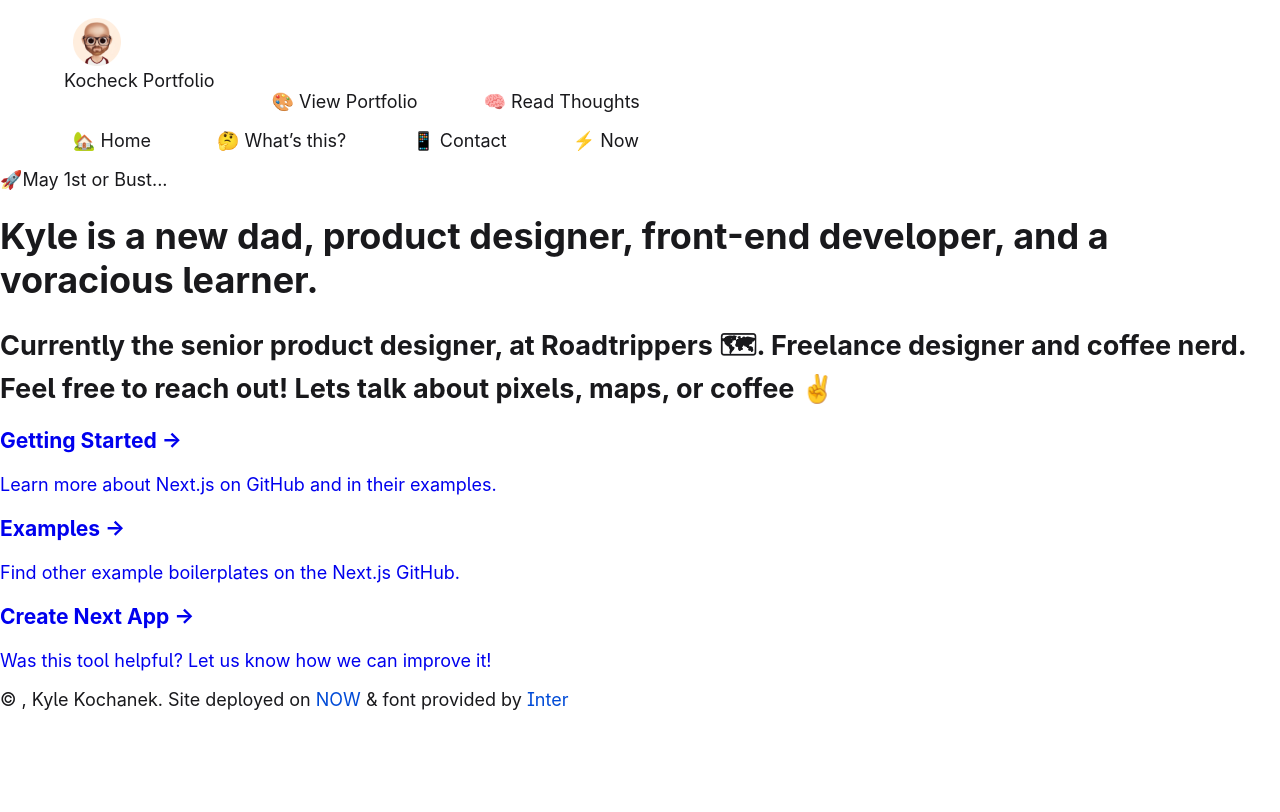
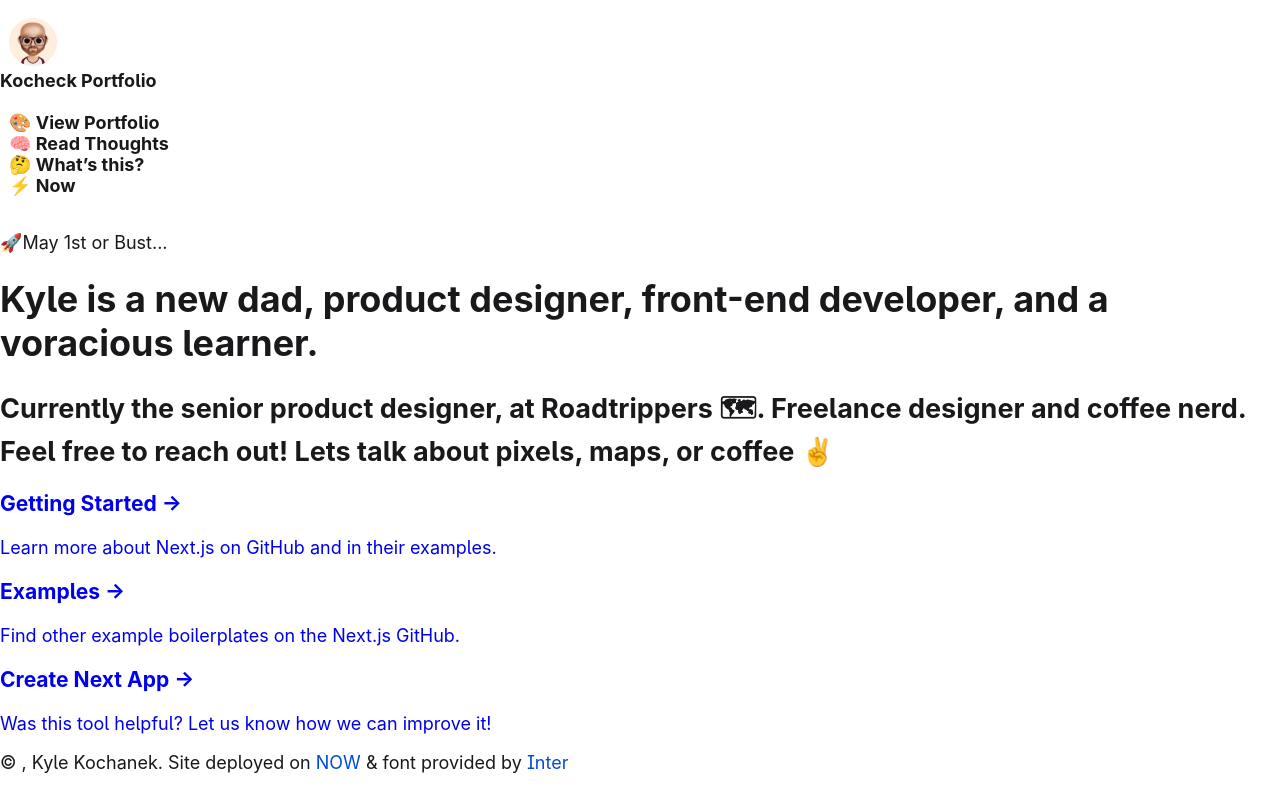
Before and after one commit to kocheck/KocheckNextJs, a Next.js app: page / in a window 1280 px wide. Shown: the top 812 px of the page. Built offline with nearby package versions, Linux system fonts and the light colour scheme; no server answers; a web font is replaced by a local one.

Commit message:
reworking the nav componats

```diff
--- a/components/nav.js
+++ b/components/nav.js
@@ -7,18 +7,13 @@ import css from '../components/nav.scss';
 const callToAction = [
   { href: '/about', label: '🎨 View Portfolio' },
   { href: '/contact', label: '🧠 Read Thoughts' },
+  { href: '/about', label: '🤔 What’s this? ' },
+  { href: '/now', label: '⚡️ Now ' },
 ].map(callToAction => {
   callToAction.key = `nav-link-${callToAction.href}-${callToAction.label}`;
   return callToAction;
 });
-const links = [
-  { href: '/about', label: '🤔 What’s this? ' },
-  { href: '/contact', label: '📱 Contact ' },
-  { href: '/now', label: '⚡️ Now ' },
-].map(link => {
-  link.key = `nav-link-${link.href}-${link.label}`;
-  return link;
-});
+
 
 const Nav = () => (
   <nav>
@@ -36,19 +31,6 @@ const Nav = () => (
         ))}
       </ul>
       {/* ======= */}
-    <ul className={css.secondary}>
-      <li>
-        <Link href="/">
-          <a>🏡 Home</a>
-        </Link>
-      </li>
-      {links.map(({ key, href, label }) => (
-        <li key={key}>
-          <a href={href}>{label}</a>
-        </li>
-      ))}
-    </ul>
-
     {/* <style jsx>{`
     `}</style> */}
   </nav>
--- a/components/nav.scss
+++ b/components/nav.scss
@@ -1,40 +1,41 @@
 // CSS for Nav
+nav {
+  display: inline-block;
+  width: 66.666666667rem;
+}
 
 nav > .mainCTA {
   display: flex;
-  justify-content: flex-start;
+  justify-content: space-between;
   font-weight: bold;
 }
 
-nav > .secondary {
-  display: flex;
-  justify-content: flex-end;
-}
+// nav > .secondary > li > a {
+//   color: var(--label-Secondary);
+// }
 
 nav > ul {
   align-items: center;
+  font-weight: bold;
 }
 
-nav > ul > li {
-  display: inline-block;
-  padding: 0 1.333333333rem;
+nav > ul > li:first-child {
+  padding-left: 0;
+
+  &:hover img {
+    outline: solid var(--brand);
+    border-radius: 100px;
+  }
 }
 
 nav > ul > li > a {
   height: 2.666666667rem;
-  color: var(--label-Primary);
   transition: 0.3s all;
   padding: 0 0.5em;
+  color: var(--label-Primary);
 
   &:hover {
-    border-bottom: var(--label-Primary) 0.325em solid;
-  }
-}
-
-nav > .secondary > li > a {
-  color: var(--label-Secondary);
-  &:hover {
-    border-bottom: var(--label-Secondary) 0.225em solid;
+    color: var(--brand);
   }
 }
 
--- a/pages/index.js
+++ b/pages/index.js
@@ -25,7 +25,10 @@ const Home = () => (
 
   <div>
     <Head title="Home" />
-    <Nav />
+    <div className={css.navWrapper}>
+      <Nav />
+    </div>
+
 
     <div className="hero">
       <p className={css.subtitle}>🚀May 1st or Bust...</p>
--- a/styles/main.scss
+++ b/styles/main.scss
@@ -31,6 +31,10 @@ body > div > div {
   height: 100%;
 }
 
+ul {
+  padding-inline-start: 0;
+}
+
 ul > li {
   list-style: none;
 }
@@ -59,3 +63,8 @@ p > a:hover {
   color: var(--label-Secondary);
   text-decoration: underline;
 }
+
+.navWrapper {
+  text-align: center;
+  width: 100vw;
+}
```
Lines whose indentation alone changed are shown as unchanged.
